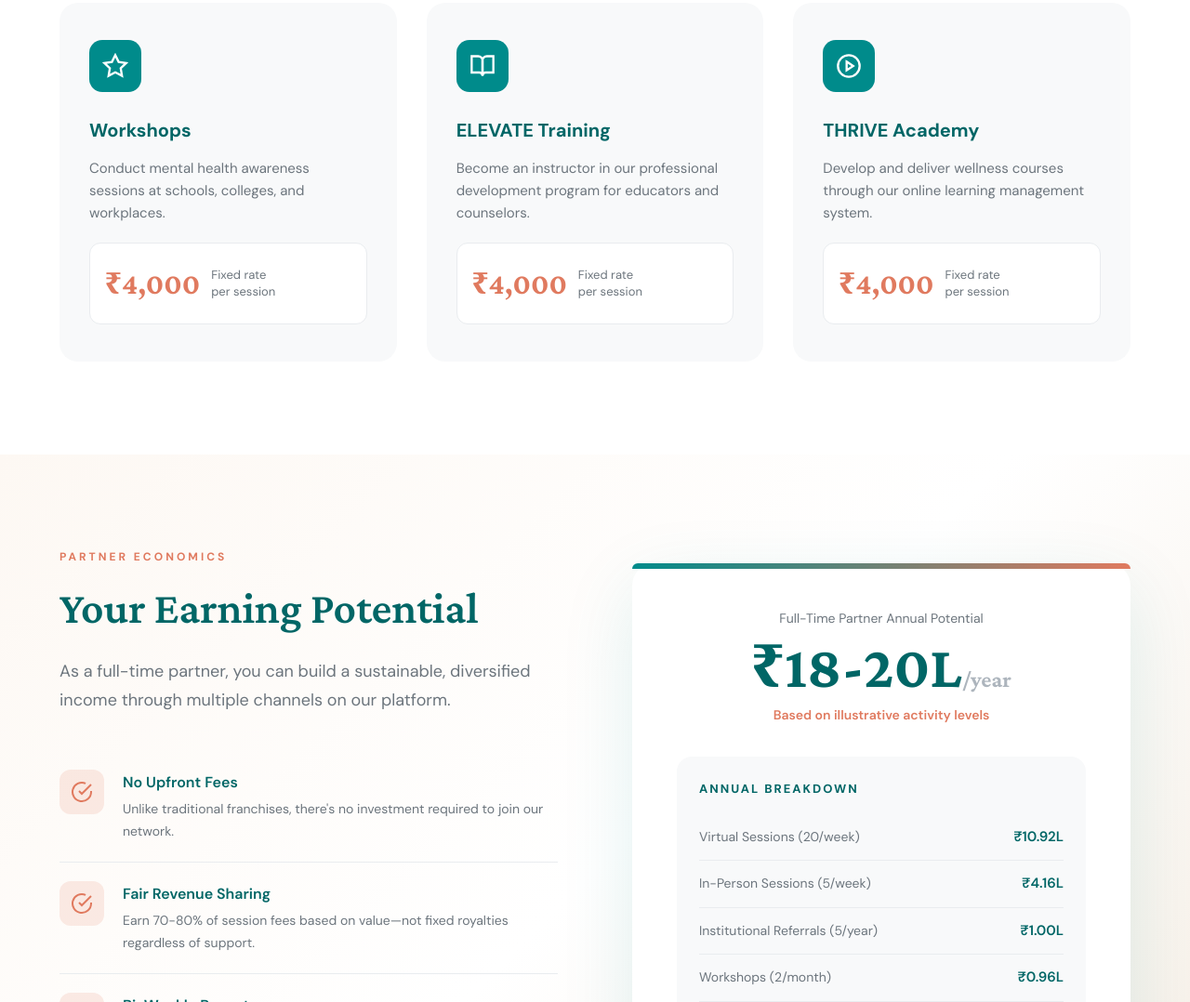
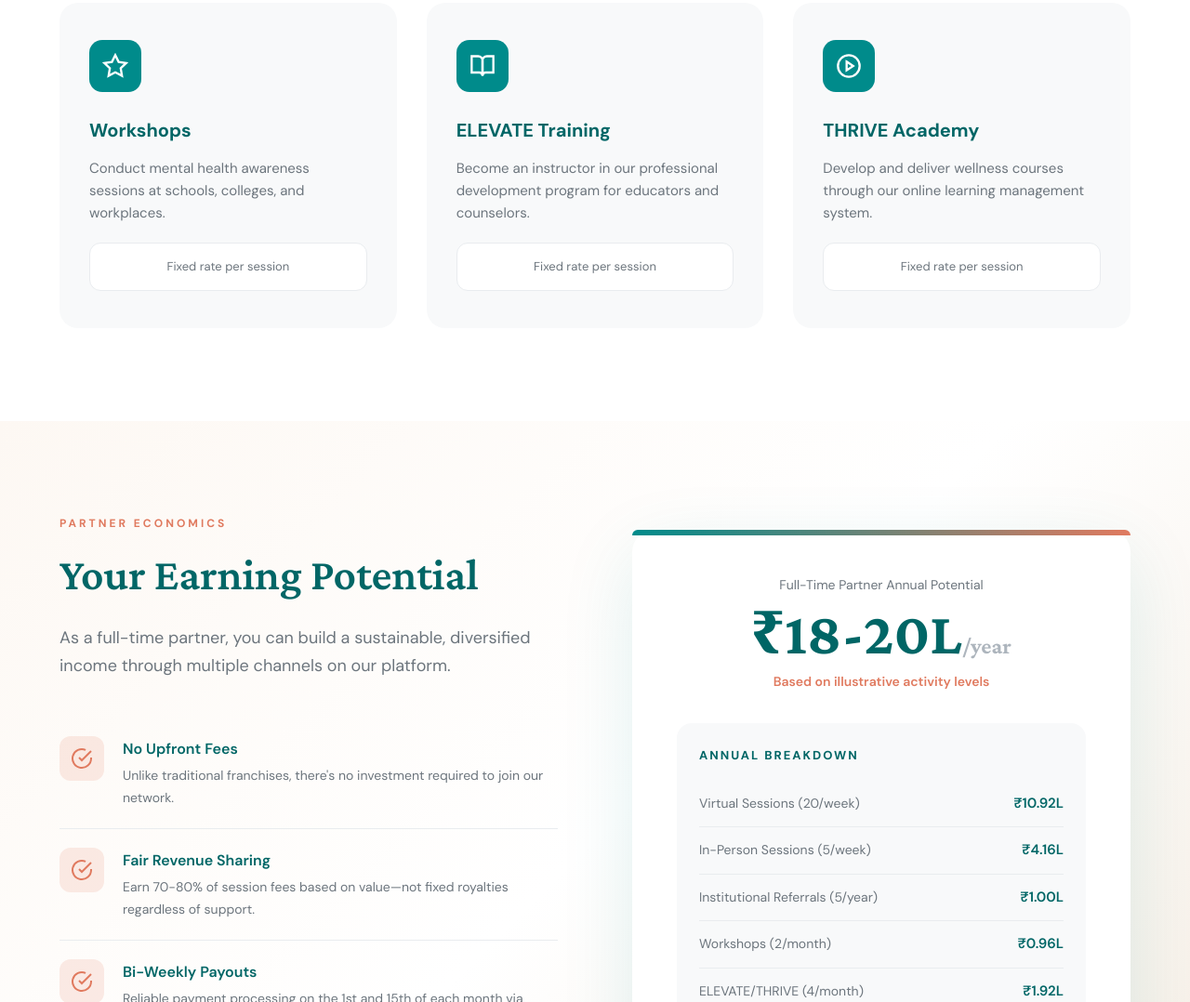
Before and after one commit to hjerome-nxt/partnernetwork, a plain HTML site: page index.html in a window 1280 px wide. Shown: the part 3290-4368 px from the top of the page at 93% size. Drawn offline with nearby package versions, Linux system fonts and the light colour scheme.

Commit message:
Add files via upload

```diff
--- a/index.html
+++ b/index.html
@@ -1850,8 +1850,7 @@
                     <h3 class="revenue-title">Workshops</h3>
                     <p class="revenue-description">Conduct mental health awareness sessions at schools, colleges, and workplaces.</p>
                     <div class="revenue-share">
-                        <span class="revenue-share-percent">₹4,000</span>
-                        <span class="revenue-share-label">Fixed rate<br>per session</span>
+                        <span class="revenue-share-label" style="text-align: center; width: 100%;">Fixed rate per session</span>
                     </div>
                 </div>
 
@@ -1865,8 +1864,7 @@
                     <h3 class="revenue-title">ELEVATE Training</h3>
                     <p class="revenue-description">Become an instructor in our professional development program for educators and counselors.</p>
                     <div class="revenue-share">
-                        <span class="revenue-share-percent">₹4,000</span>
-                        <span class="revenue-share-label">Fixed rate<br>per session</span>
+                        <span class="revenue-share-label" style="text-align: center; width: 100%;">Fixed rate per session</span>
                     </div>
                 </div>
 
@@ -1880,8 +1878,7 @@
                     <h3 class="revenue-title">THRIVE Academy</h3>
                     <p class="revenue-description">Develop and deliver wellness courses through our online learning management system.</p>
                     <div class="revenue-share">
-                        <span class="revenue-share-percent">₹4,000</span>
-                        <span class="revenue-share-label">Fixed rate<br>per session</span>
+                        <span class="revenue-share-label" style="text-align: center; width: 100%;">Fixed rate per session</span>
                     </div>
                 </div>
             </div>
```
